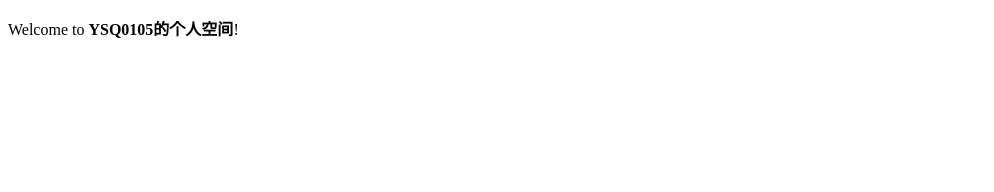
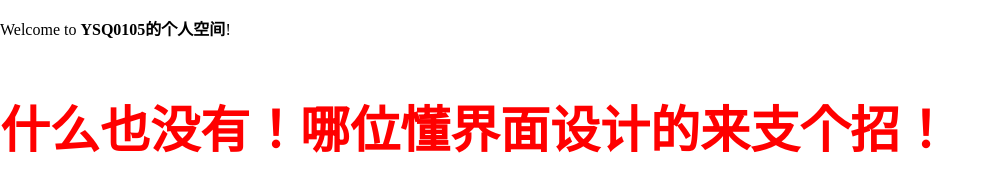
Before and after one commit to YSQ0105/YSQ0105.github.io, a plain HTML site: page index.html in a window 1280 px wide. Shown: the whole page, without its empty margins (0-994 px from the left). Drawn offline with Linux system fonts and the light colour scheme.

Commit message:
Add files via upload

```diff
--- a/index.html
+++ b/index.html
@@ -1,11 +1,30 @@
 <!DOCTYPE HTML>
 <html>
 <head>
-<link rel="shortcut icon" href="/icon.ico" type="image/x-icon"/>
+<link rel="shortcut icon" href="icon.ico" type="image/x-icon"/>
 <meta charset ="utf-8"/>
 <title>YSQ0105的个人空间</title>
 </head>
 <body>
+<style>
+.center-in-center{
+    position: fixed;
+    top: 0px;
+    left: 0px;
+    right: 0px;
+    bottom: 0px;
+    margin: auto;
+}
+</style>
+<style tpye="text/css">
+.sos{
+    font-size:50px;
+    color:red;
+}
+</style>
+<div class="center-in-center">
 <p>Welcome to <b>YSQ0105的个人空间</b>!</p>
+<p class="sos" ><strong><b>什么也没有！哪位懂界面设计的来支个招！</b></strong></p>
+</div>
 </body>
 </html>
```
